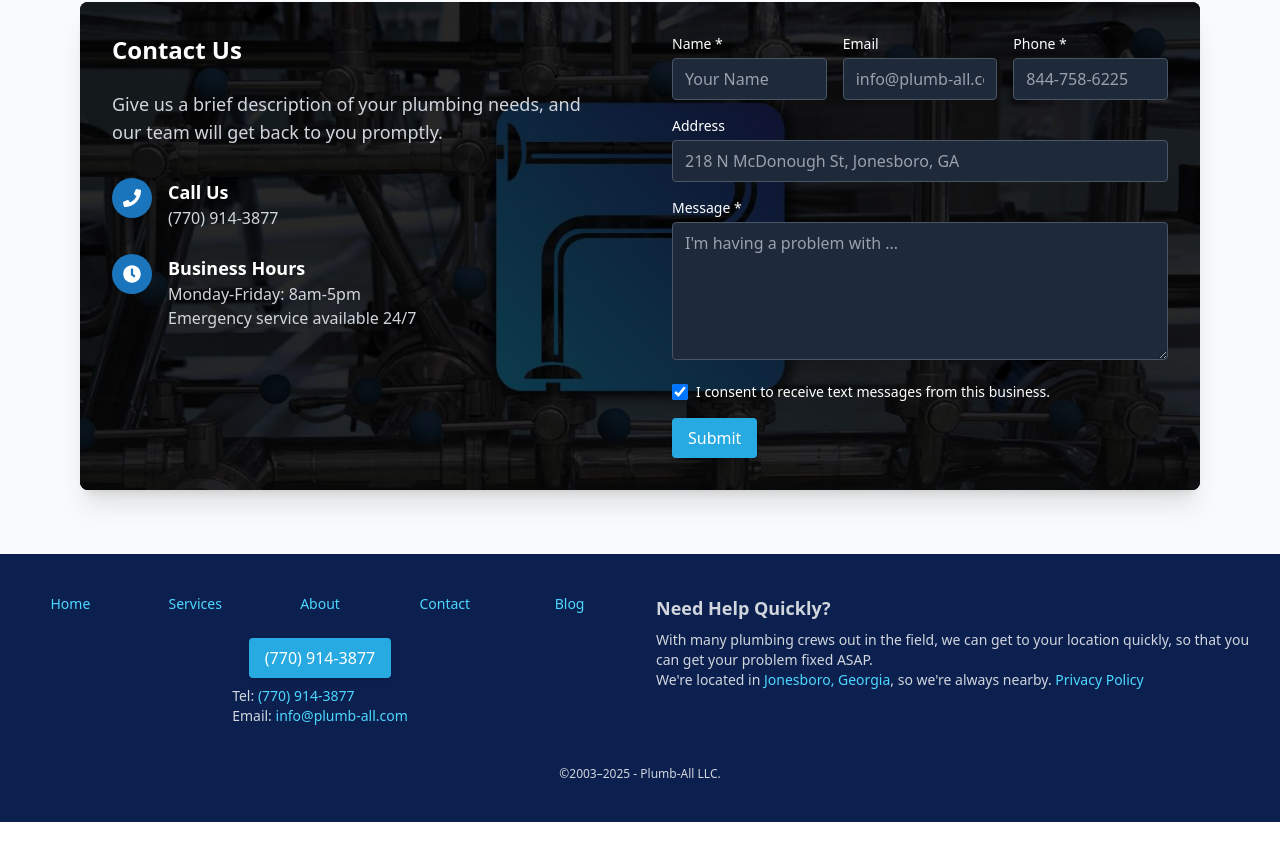
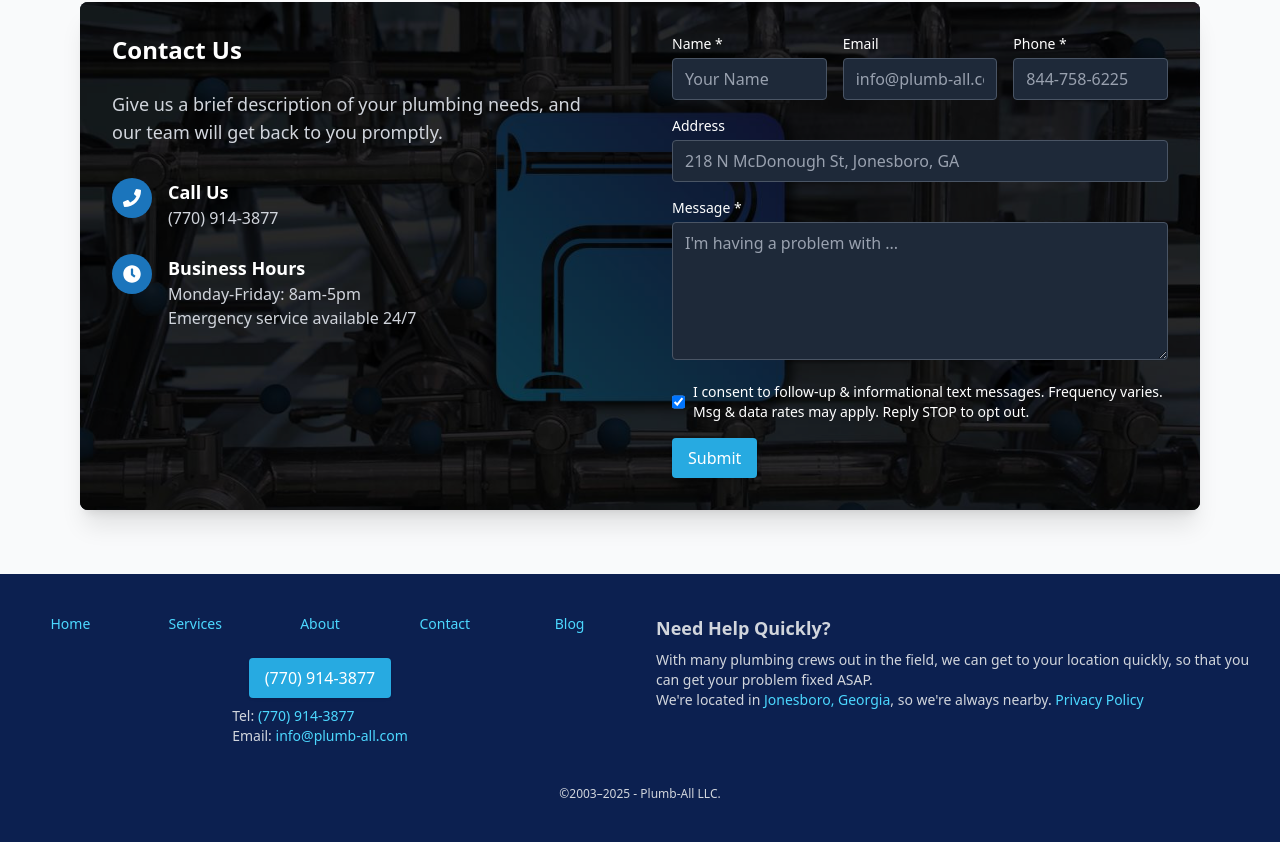
Before and after one commit to DeathCamel58/plumb-all-nextjs, a Next.js app: page / in a window 1280 px wide. Shown: the part 3763-4605 px from the top of the page. Built offline with nearby package versions, Linux system fonts and the light colour scheme.

Commit message:
Contact Form: Consent terminology update

```diff
--- a/src/components/ContactForm.tsx
+++ b/src/components/ContactForm.tsx
@@ -355,7 +355,7 @@ export default function ContactForm({ onDarkBackground = true }: ContactFormProp
           onChange={handleChange}
           className="h-4 w-4 text-blue-600 border-gray-300 rounded"
           value={formData.sms}
-          label="I consent to receive text messages from this business."
+          label="I consent to follow-up & informational text messages. Frequency varies. Msg & data rates may apply. Reply STOP to opt out."
           labelClassName="text-sm"
           labelAfter
           onDarkBackground={onDarkBackground}
```
